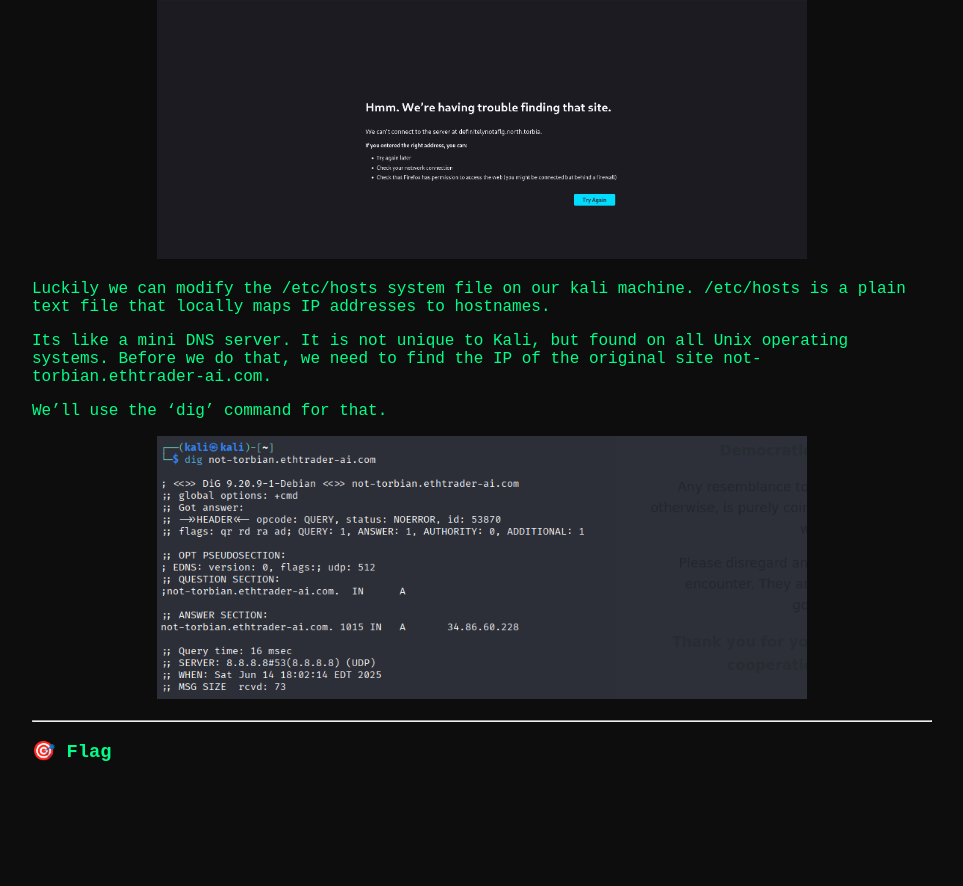
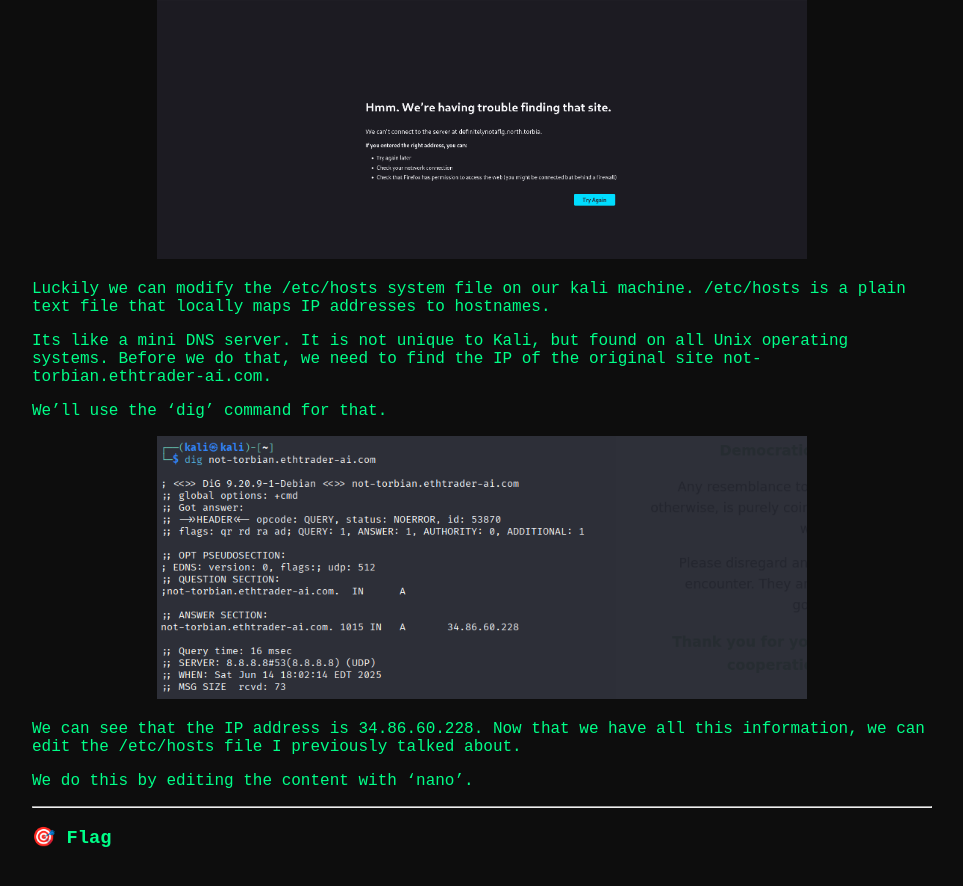
Before and after one commit to Matt-Hax/Matt-Hax.github.io, a Jekyll site: the page built from _ctf/CorrelationOne.md, in a window 1280 px wide and 900 px high, scrolled down 1625 px. Shown: the top 886 px of the window, without its empty margins (158-1121 px from the left). Built offline with Jekyll 4.4.1, drawn with Linux system fonts in a browser that asks for light colours; before the commit the page ends 2439 px from its top, so only the background shows below that.

Commit message:
Update CorrelationOne.md

```diff
--- a/_ctf/CorrelationOne.md
+++ b/_ctf/CorrelationOne.md
@@ -54,6 +54,10 @@ We'll use the 'dig' command for that.
   <img src="/assets/images/5.png" alt="dig command" width="650">
 </p>
 
+We can see that the IP address is 34.86.60.228. Now that we have all this information, we can edit the /etc/hosts file I previously talked about.
+
+We do this by editing the content with 'nano'.
+
 ---
 
 ### 🎯 Flag
```
